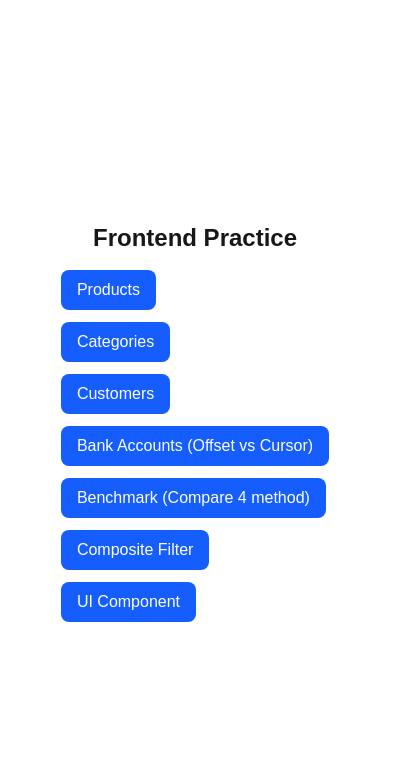
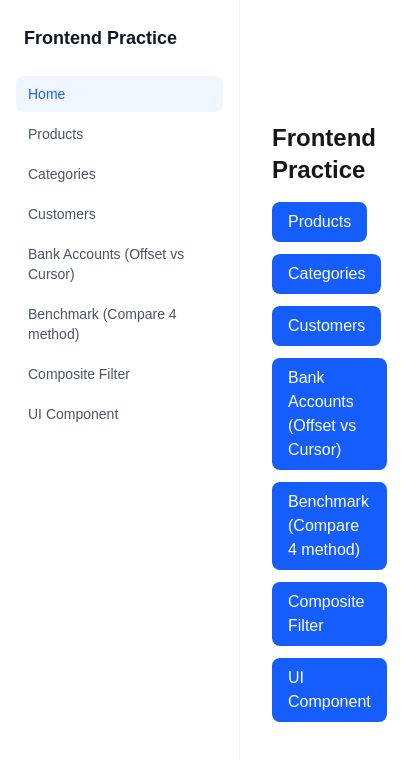
Before and after one commit to SskSENGALOUNE/learning-start-nextJs-frontend, a Next.js app: page / in a window 390 px wide. Shown: the top 760 px of the page, 419 px wide, since content can reach past the window. Built offline with nearby package versions, Linux system fonts and the light colour scheme.

Commit message:
feat: add responsive sidebar navigation component to layout

```diff
--- a/src/app/layout.tsx
+++ b/src/app/layout.tsx
@@ -1,5 +1,6 @@
 import type { Metadata } from "next";
 import { Geist, Geist_Mono } from "next/font/google";
+import { Sidebar } from "@/components/layout/Sidebar";
 import "./globals.css";
 
 const geistSans = Geist({
@@ -27,7 +28,10 @@ export default function RootLayout({
       lang="en"
       className={`${geistSans.variable} ${geistMono.variable} h-full antialiased`}
     >
-      <body className="min-h-full flex flex-col">{children}</body>
+      <body className="min-h-full flex">
+        <Sidebar />
+        <div className="flex-1 min-h-screen">{children}</div>
+      </body>
     </html>
   );
 }
--- /dev/null
+++ b/src/components/layout/Sidebar/index.tsx
@@ -0,0 +1,49 @@
+"use client";
+
+import Link from "next/link";
+import { usePathname } from "next/navigation";
+
+const navItems = [
+  { href: "/", label: "Home" },
+  { href: "/products", label: "Products" },
+  { href: "/categories", label: "Categories" },
+  { href: "/customer", label: "Customers" },
+  { href: "/bank-accounts/compare", label: "Bank Accounts (Offset vs Cursor)" },
+  { href: "/bank-accounts/benchmark", label: "Benchmark (Compare 4 method)" },
+  { href: "/bank-accounts/composite", label: "Composite Filter" },
+  { href: "/ui-component", label: "UI Component" },
+];
+
+export function Sidebar() {
+  const pathname = usePathname();
+
+  return (
+    <aside className="w-60 shrink-0 min-h-screen bg-white border-r border-gray-100 px-4 py-6">
+      <h2 className="px-2 mb-6 text-lg font-bold text-gray-900">
+        Frontend Practice
+      </h2>
+      <nav className="space-y-1">
+        {navItems.map((item) => {
+          const active =
+            item.href === "/"
+              ? pathname === "/"
+              : pathname === item.href || pathname.startsWith(`${item.href}/`);
+
+          return (
+            <Link
+              key={item.href}
+              href={item.href}
+              className={`block rounded-lg px-3 py-2 text-sm font-medium transition-colors ${
+                active
+                  ? "bg-blue-50 text-blue-600"
+                  : "text-gray-600 hover:bg-gray-50 hover:text-gray-900"
+              }`}
+            >
+              {item.label}
+            </Link>
+          );
+        })}
+      </nav>
+    </aside>
+  );
+}
```
